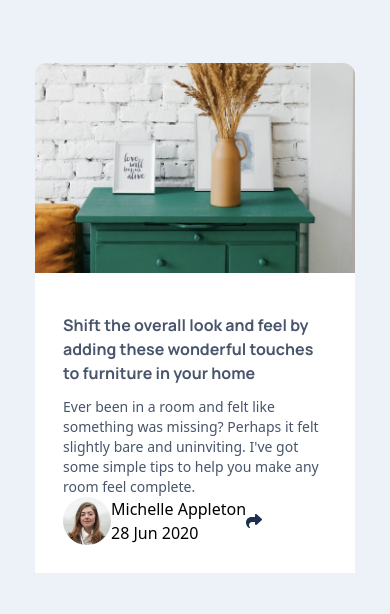
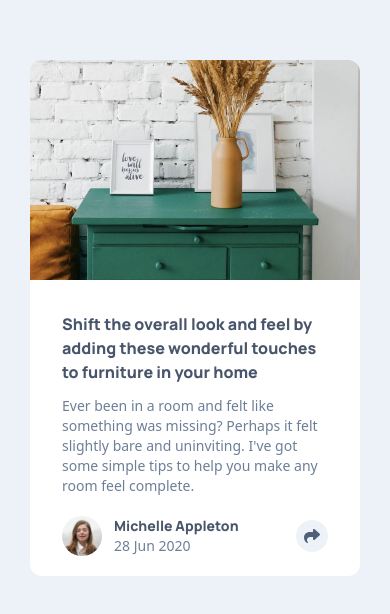
Before and after one commit to gbtan1991/article-preview-component-master, a React (Vite) app: page / in a window 390 px wide. Shown: the part 104-718 px from the top of the page. Built offline with nearby package versions, Linux system fonts and the light colour scheme.

Commit message:
Add styles and mobile responsiveness

```diff
--- a/index.html
+++ b/index.html
@@ -6,7 +6,7 @@
     <meta name="viewport" content="width=device-width, initial-scale=1.0" />
     <link rel="preconnect" href="https://fonts.googleapis.com">
 <link rel="preconnect" href="https://fonts.gstatic.com" crossorigin>
-<link href="https://fonts.googleapis.com/css2?family=Manrope:wght@400;500;700&display=swap" rel="stylesheet">
+<link href="https://fonts.googleapis.com/css2?family=Manrope:wght@400;500;600;700;800&display=swap" rel="stylesheet">
     <title>Article Preview Component</title>
   </head>
   <body>
--- a/src/component/Card.jsx
+++ b/src/component/Card.jsx
@@ -1,34 +1,47 @@
 import React from "react";
 import avatar from "../assets/images/avatar-michelle.jpg";
-import shareBlk from "../assets/images/share-solid.svg"
+import shareBlk from "../assets/images/share-solid.svg";
 
 const Card = () => {
   return (
     <section className="grid place-content-center h-screen">
-      <div className="flex flex-col w-[320px]">
-        <div className="h-[210px] bg-header-drawer bg-cover bg-top rounded-tr-xl rounded-tl-xl">
-        </div>
+      <div className="flex flex-col w-[330px] sm:flex-row sm:w-[730px] sm:h-[280px]">
+        <div className="h-[220px] w-full bg-header-drawer bg-cover bg-top rounded-tr-xl rounded-tl-xl rounded-bt sm:h-full sm:w-full sm:bg-left-top sm:rounded-tr-none sm:rounded-bl-xl"></div>
 
-        <div className="bg-white p-7">
-          <h2 className="py-3 font-Manrope text-veryDarkGrayisBlue font-black">
+        <div className="bg-white px-8 py-5 rounded-br-xl rounded-bl-xl sm:px-10 sm:py-6 sm:rounded-bl-none sm:rounded-tr-xl ">
+          <h2 className="py-3 font-Manrope text-veryDarkGrayisBlue font-extrabold sm:text-xl">
             Shift the overall look and feel by adding these wonderful touches to
             furniture in your home
           </h2>
-          <p className="text-sm text-veryDarkGrayisBlue">
+          <p className="text-sm text-desaturatedDarkBlue">
             Ever been in a room and felt like something was missing? Perhaps it
             felt slightly bare and uninviting. I've got some simple tips to help
             you make any room feel complete.
           </p>
           <div>
-            <div className="flex flex-row ">
-                <img src={avatar} alt="Michelle Appleton avatar" className="w-12 rounded-full"/>
+            <div className="flex flex-row justify-between items-center pt-5">
+              <div className="flex flex-row items-center gap-3 ">
+                <img
+                  src={avatar}
+                  alt="Michelle Appleton avatar"
+                  className="w-10 rounded-full"
+                />
                 <div>
-                    <h3>Michelle Appleton</h3>
-                    <p>28 Jun 2020</p>
+                  <h3 className="text-veryDarkGrayisBlue text-sm font-Manrope font-extrabold">
+                    Michelle Appleton
+                  </h3>
+                  <p className="text-desaturatedDarkBlue text-sm ">
+                    28 Jun 2020
+                  </p>
                 </div>
-                <button>
-                <img src={shareBlk} alt="Share icon" />
-                </button>
+              </div>
+              <button className="bg-lightGrayishBlue w-8 h-8 rounded-full flex items-center justify-center">
+                <img
+                  src={shareBlk}
+                  alt="Share icon"
+                  className="opacity-75 self-center"
+                />
+              </button>
             </div>
           </div>
         </div>
```
